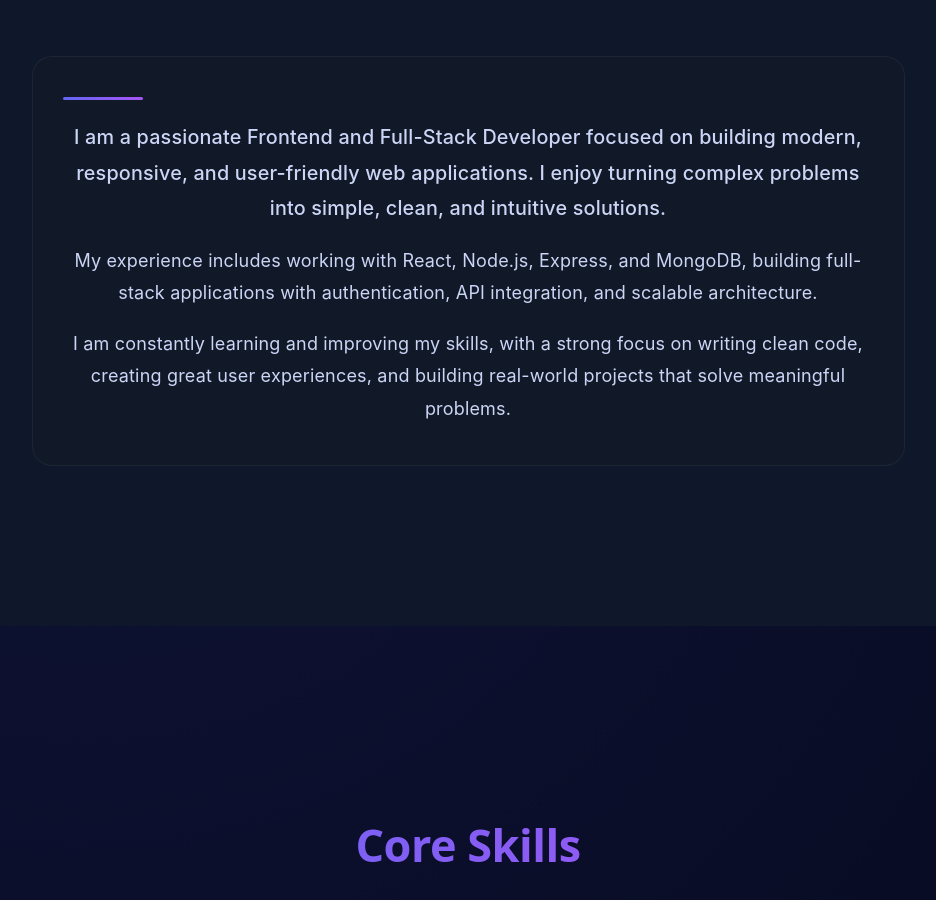
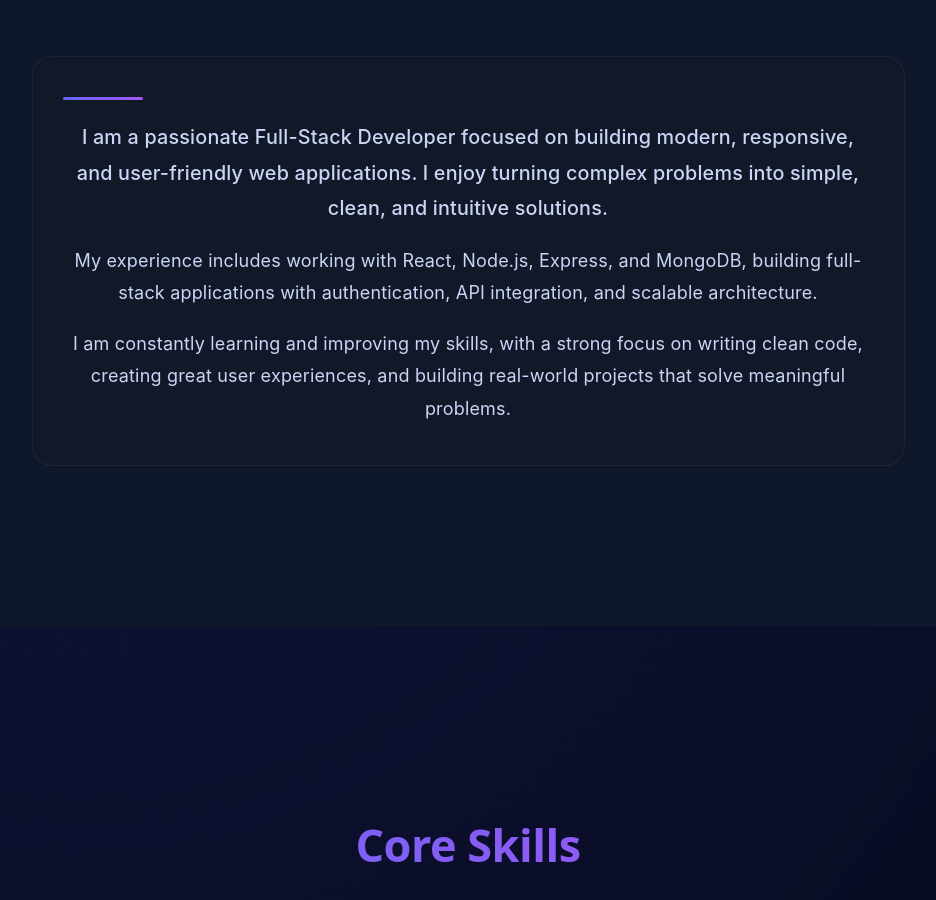
Before and after one commit to Someleze79/My-Portfolio-Website, a React app: page / in a window 1280 px wide. Shown: the part 1700-2600 px from the top of the page, without its empty margins (172-1108 px from the left). Built offline with nearby package versions, Linux system fonts and the light colour scheme; the HTML template or start-up script is replaced by a standard one.

Commit message:
Initial portfolio commit

```diff
--- a/src/index.css
+++ b/src/index.css
@@ -122,7 +122,7 @@ code {
 
 /* When user hovers over the card */
 .hover-card:hover {
-  transform: translateY(-8px); scale: var(1.01);/* Moves card up slightly */
+  transform: translateY(-8px) scale(1.01); /* Moves card up slightly */
   box-shadow: 0 15px 35px rgba(0, 0, 0, 0.1); /* Adds depth */
 }
 
--- a/src/sections/About.jsx
+++ b/src/sections/About.jsx
@@ -35,7 +35,7 @@ function About() {
 
             {/* Paragraph 1 */}
             <p className="mb-3">
-              I am a passionate Frontend and Full-Stack Developer focused on
+              I am a passionate Full-Stack Developer focused on
               building modern, responsive, and user-friendly web applications.
               I enjoy turning complex problems into simple, clean, and intuitive solutions.
             </p>
```
